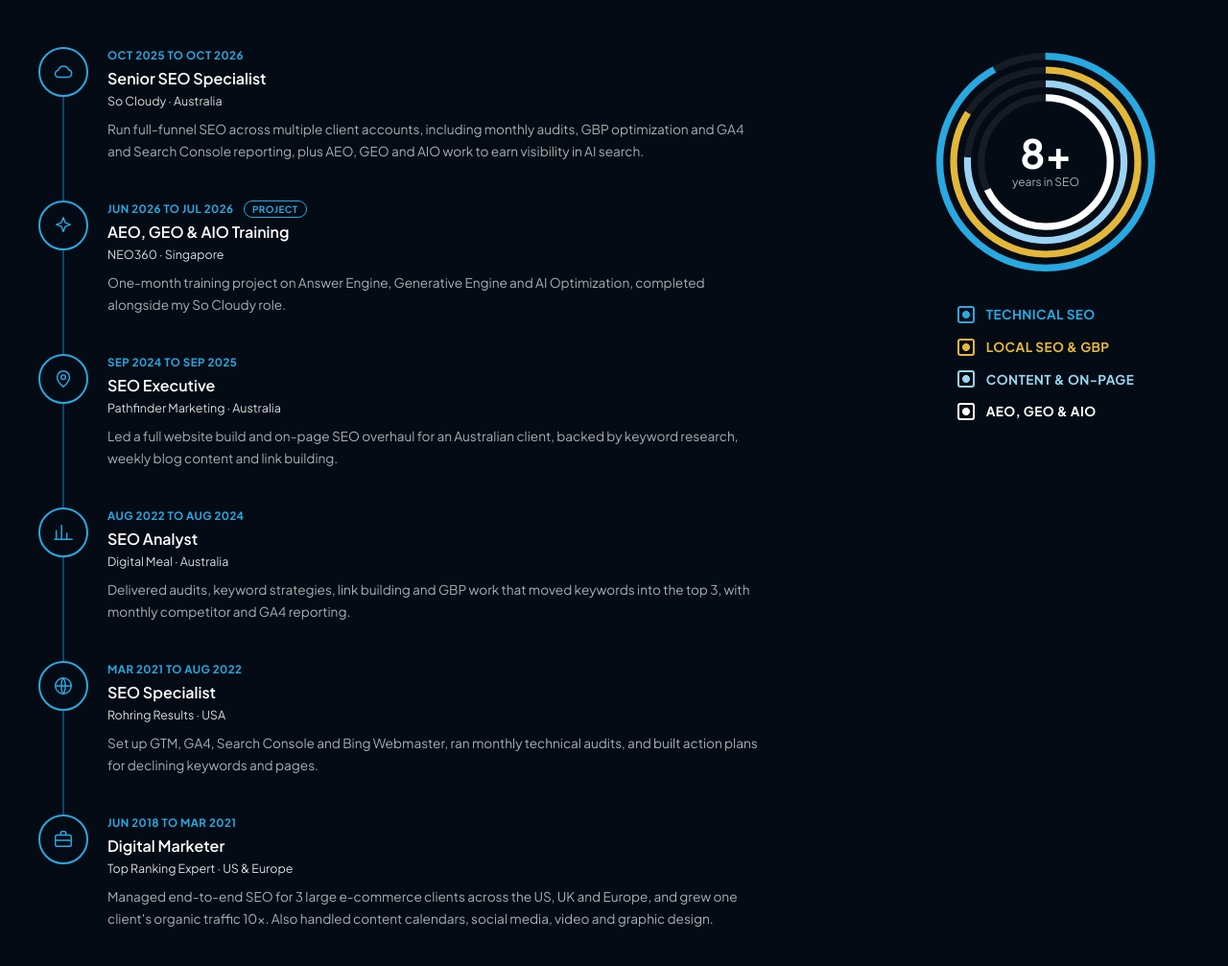
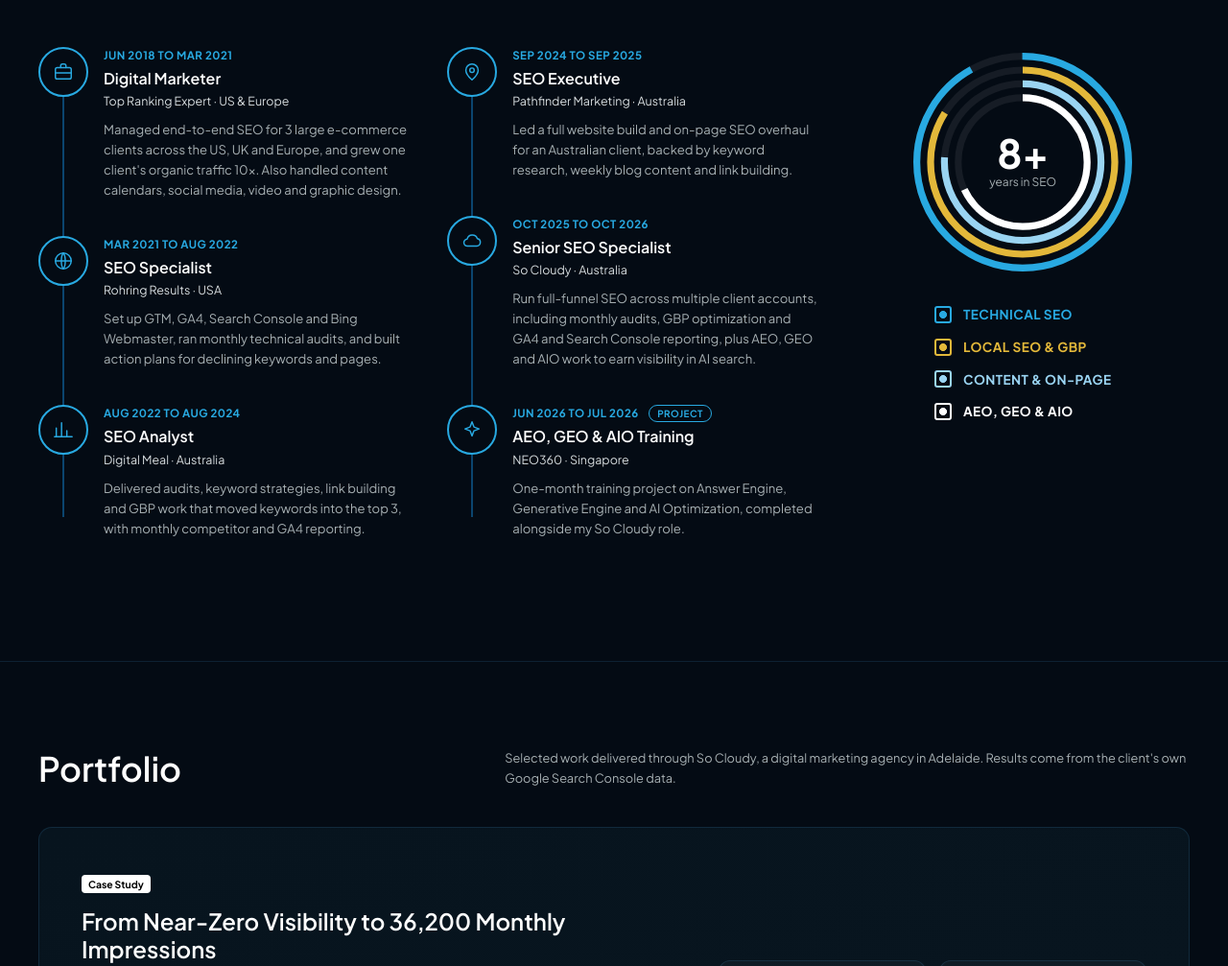
Before and after one commit to charlottetaghap/seospecialist, a plain HTML site: page index.html in a window 1280 px wide. Shown: the part 3171-4178 px from the top of the page at 96% size. Drawn offline with Linux system fonts and the light colour scheme.

Commit message:
Revert experience section to the previous three-column design
Co-Authored-By: Claude Sonnet 5.5 <noreply@anthropic.com>
Claude-Session: https://claude.ai/code/session_01W5jXw6SYRfHUfeVNQc9Nct

```diff
--- a/index.html
+++ b/index.html
@@ -239,28 +239,30 @@
         <div class="exp__grid">
           <ol class="tl">
             <li class="tl__item">
+              <span class="tl__icon"><svg viewBox="0 0 24 24"><rect x="3" y="7" width="18" height="13" rx="2"/><path d="M9 7V5a2 2 0 0 1 2-2h2a2 2 0 0 1 2 2v2M3 13h18"/></svg></span>
+              <div><span class="tl__date">Jun 2018 to Mar 2021</span><h4>Digital Marketer</h4><span class="tl__co">Top Ranking Expert &middot; US &amp; Europe</span><p>Managed end-to-end SEO for 3 large e-commerce clients across the US, UK and Europe, and grew one client's organic traffic 10x. Also handled content calendars, social media, video and graphic design.</p></div>
+            </li>
+            <li class="tl__item">
+              <span class="tl__icon"><svg viewBox="0 0 24 24"><circle cx="12" cy="12" r="9"/><path d="M3 12h18M12 3c3 3.2 3 14.8 0 18M12 3c-3 3.2-3 14.8 0 18"/></svg></span>
+              <div><span class="tl__date">Mar 2021 to Aug 2022</span><h4>SEO Specialist</h4><span class="tl__co">Rohring Results &middot; USA</span><p>Set up GTM, GA4, Search Console and Bing Webmaster, ran monthly technical audits, and built action plans for declining keywords and pages.</p></div>
+            </li>
+            <li class="tl__item">
+              <span class="tl__icon"><svg viewBox="0 0 24 24"><path d="M4 20V10M10 20V4M16 20v-7M22 20H2"/></svg></span>
+              <div><span class="tl__date">Aug 2022 to Aug 2024</span><h4>SEO Analyst</h4><span class="tl__co">Digital Meal &middot; Australia</span><p>Delivered audits, keyword strategies, link building and GBP work that moved keywords into the top 3, with monthly competitor and GA4 reporting.</p></div>
+            </li>
+          </ol>
+          <ol class="tl">
+            <li class="tl__item">
+              <span class="tl__icon"><svg viewBox="0 0 24 24"><path d="M12 21s7-6.2 7-11a7 7 0 0 0-14 0c0 4.8 7 11 7 11z"/><circle cx="12" cy="10" r="2.5"/></svg></span>
+              <div><span class="tl__date">Sep 2024 to Sep 2025</span><h4>SEO Executive</h4><span class="tl__co">Pathfinder Marketing &middot; Australia</span><p>Led a full website build and on-page SEO overhaul for an Australian client, backed by keyword research, weekly blog content and link building.</p></div>
+            </li>
+            <li class="tl__item">
               <span class="tl__icon"><svg viewBox="0 0 24 24"><path d="M7 18a4 4 0 0 1-.5-8A6 6 0 0 1 18 9.5 4.3 4.3 0 0 1 17.5 18z"/></svg></span>
               <div><span class="tl__date">Oct 2025 to Oct 2026</span><h4>Senior SEO Specialist</h4><span class="tl__co">So Cloudy &middot; Australia</span><p>Run full-funnel SEO across multiple client accounts, including monthly audits, GBP optimization and GA4 and Search Console reporting, plus AEO, GEO and AIO work to earn visibility in AI search.</p></div>
             </li>
             <li class="tl__item">
               <span class="tl__icon"><svg viewBox="0 0 24 24"><path d="M12 3l2.2 5.8L20 11l-5.8 2.2L12 19l-2.2-5.8L4 11l5.8-2.2z"/></svg></span>
               <div><span class="tl__date">Jun 2026 to Jul 2026 <em class="tl__tag">Project</em></span><h4>AEO, GEO &amp; AIO Training</h4><span class="tl__co">NEO360 &middot; Singapore</span><p>One-month training project on Answer Engine, Generative Engine and AI Optimization, completed alongside my So Cloudy role.</p></div>
-            </li>
-            <li class="tl__item">
-              <span class="tl__icon"><svg viewBox="0 0 24 24"><path d="M12 21s7-6.2 7-11a7 7 0 0 0-14 0c0 4.8 7 11 7 11z"/><circle cx="12" cy="10" r="2.5"/></svg></span>
-              <div><span class="tl__date">Sep 2024 to Sep 2025</span><h4>SEO Executive</h4><span class="tl__co">Pathfinder Marketing &middot; Australia</span><p>Led a full website build and on-page SEO overhaul for an Australian client, backed by keyword research, weekly blog content and link building.</p></div>
-            </li>
-            <li class="tl__item">
-              <span class="tl__icon"><svg viewBox="0 0 24 24"><path d="M4 20V10M10 20V4M16 20v-7M22 20H2"/></svg></span>
-              <div><span class="tl__date">Aug 2022 to Aug 2024</span><h4>SEO Analyst</h4><span class="tl__co">Digital Meal &middot; Australia</span><p>Delivered audits, keyword strategies, link building and GBP work that moved keywords into the top 3, with monthly competitor and GA4 reporting.</p></div>
-            </li>
-            <li class="tl__item">
-              <span class="tl__icon"><svg viewBox="0 0 24 24"><circle cx="12" cy="12" r="9"/><path d="M3 12h18M12 3c3 3.2 3 14.8 0 18M12 3c-3 3.2-3 14.8 0 18"/></svg></span>
-              <div><span class="tl__date">Mar 2021 to Aug 2022</span><h4>SEO Specialist</h4><span class="tl__co">Rohring Results &middot; USA</span><p>Set up GTM, GA4, Search Console and Bing Webmaster, ran monthly technical audits, and built action plans for declining keywords and pages.</p></div>
-            </li>
-            <li class="tl__item">
-              <span class="tl__icon"><svg viewBox="0 0 24 24"><rect x="3" y="7" width="18" height="13" rx="2"/><path d="M9 7V5a2 2 0 0 1 2-2h2a2 2 0 0 1 2 2v2M3 13h18"/></svg></span>
-              <div><span class="tl__date">Jun 2018 to Mar 2021</span><h4>Digital Marketer</h4><span class="tl__co">Top Ranking Expert &middot; US &amp; Europe</span><p>Managed end-to-end SEO for 3 large e-commerce clients across the US, UK and Europe, and grew one client's organic traffic 10x. Also handled content calendars, social media, video and graphic design.</p></div>
             </li>
           </ol>
           <div class="skills">
--- a/style.css
+++ b/style.css
@@ -224,19 +224,18 @@ section { padding: 90px 0; }
 .exp__eyebrow { display: block; color: var(--brand); font-size: 0.78rem; font-weight: 700; letter-spacing: 0.06em; text-transform: uppercase; margin-bottom: 10px; }
 .exp h2 { max-width: 640px; margin-bottom: 18px; }
 .exp__intro { max-width: 760px; margin-bottom: 52px; }
-.exp__grid { display: grid; grid-template-columns: minmax(0, 1fr) 300px; gap: 72px; align-items: start; }
+.exp__grid { display: grid; grid-template-columns: 1fr 1fr 0.9fr; gap: 40px; align-items: start; }
 .tl { list-style: none; position: relative; }
-.tl__item { position: relative; display: grid; grid-template-columns: 52px 1fr; gap: 20px; padding-bottom: 40px; }
-.tl__item:last-child { padding-bottom: 0; }
-.tl__item:not(:last-child)::before { content: ""; position: absolute; left: 25px; top: 52px; bottom: 0; width: 2px; background: var(--brand-2); opacity: 0.55; }
+.tl::before { content: ""; position: absolute; left: 25px; top: 26px; bottom: 60px; width: 2px; background: var(--brand-2); opacity: 0.55; }
+.tl__item { position: relative; display: grid; grid-template-columns: 52px 1fr; gap: 16px; margin-bottom: 38px; }
 .tl__icon { width: 52px; height: 52px; border-radius: 50%; border: 2px solid var(--brand); background: var(--bg); display: grid; place-items: center; position: relative; z-index: 1; }
 .tl__icon svg { width: 22px; height: 22px; fill: none; stroke: var(--brand); stroke-width: 1.6; stroke-linecap: round; stroke-linejoin: round; }
 .tl__date { display: block; color: var(--brand); font-size: 0.72rem; font-weight: 700; letter-spacing: 0.04em; text-transform: uppercase; margin-bottom: 4px; }
 .tl__tag { font-style: normal; margin-left: 8px; padding: 2px 8px; border: 1px solid var(--brand); border-radius: 999px; font-size: 0.62rem; }
 .tl__item h4 { font-size: 1rem; line-height: 1.3; margin-bottom: 4px; }
 .tl__co { display: block; font-size: 0.78rem; color: #d7dcde; margin-bottom: 8px; }
-.tl__item p { font-size: 0.85rem; color: var(--muted); line-height: 1.65; max-width: 680px; }
-.skills { text-align: center; position: sticky; top: 110px; }
+.tl__item p { font-size: 0.82rem; color: var(--muted); line-height: 1.6; }
+.skills { text-align: center; }
 .ring { position: relative; width: 240px; height: 240px; margin: 0 auto 28px; }
 .ring svg { width: 100%; height: 100%; transform: rotate(-90deg); }
 .r { fill: none; stroke-width: 6; }
@@ -346,7 +345,6 @@ section { padding: 90px 0; }
 /* ---------- Responsive ---------- */
 @media (max-width: 1000px) {
   .hero__grid, .features__grid, .section-head, .case, .exp__grid { grid-template-columns: 1fr; }
-  .skills { position: static; }
   .stats__grid { grid-template-columns: 1fr 1fr; }
   .four__grid, .scope-grid { grid-template-columns: 1fr 1fr; }
   .pc--wide { grid-template-columns: 1fr; padding: 28px; }
```
